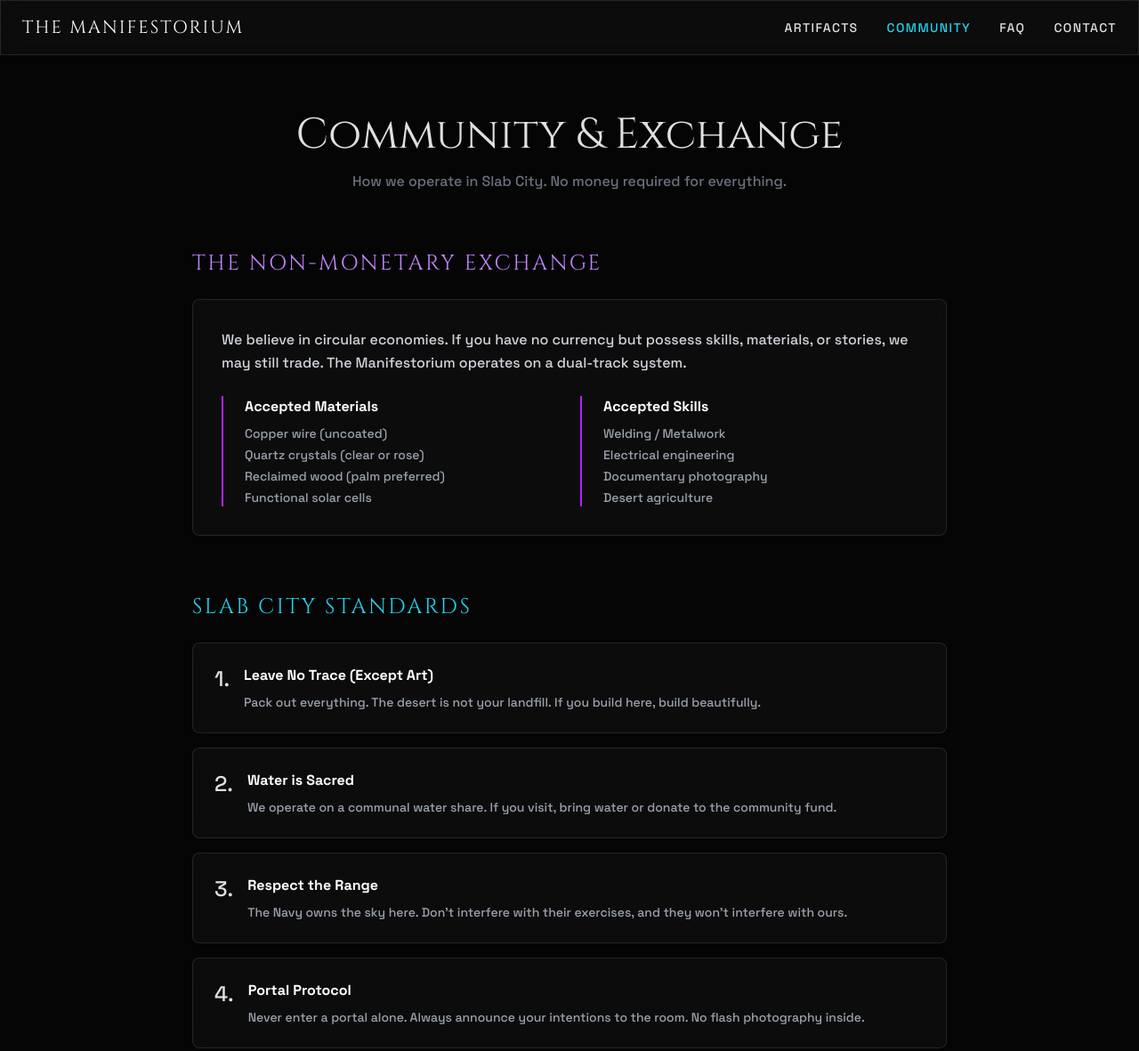
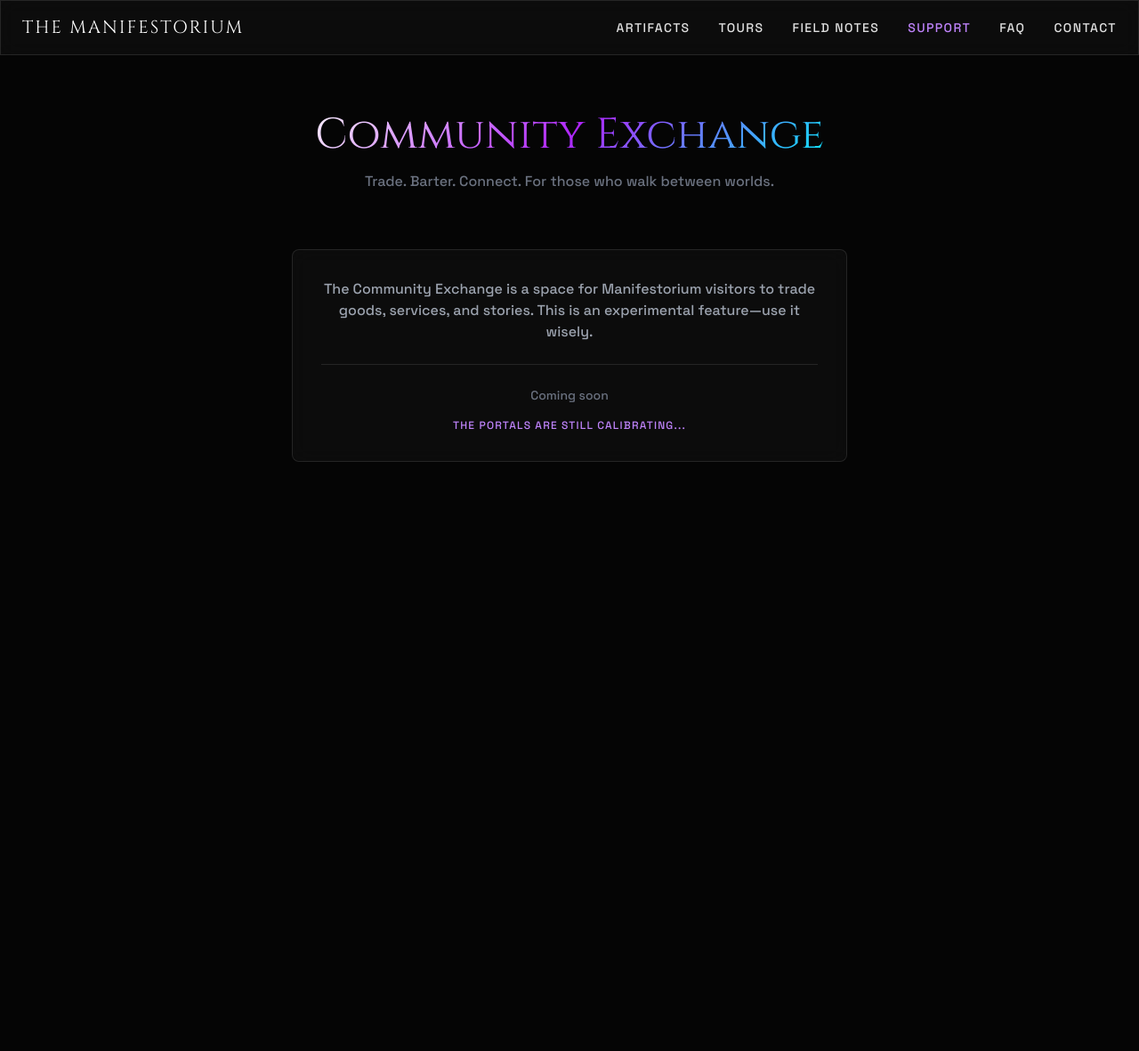
Before and after one commit to thisishowislab/kimi, a website: page community.html in a window 1280 px wide. Shown: the top 1181 px of the page at 89% size. After the commit the page ends 800 px from the top, so only its background shows below. Drawn offline with nearby package versions, Linux system fonts and the light colour scheme.

Commit message:
Update community page title and content layout

```diff
--- a/community.html
+++ b/community.html
@@ -3,105 +3,72 @@
 <head>
     <meta charset="UTF-8">
     <meta name="viewport" content="width=device-width, initial-scale=1.0">
-    <title>the manifestorium | community</title>
+    <title>the manifestorium | community exchange</title>
     <script src="https://cdn.tailwindcss.com"></script>
     <link href="https://fonts.googleapis.com/css2?family=Cinzel:wght@400;700&family=Space+Grotesk:wght@300;500;700&display=swap" rel="stylesheet">
     <style>
         body { background: #050505; color: #e0e0e0; font-family: 'Space Grotesk', sans-serif; }
         .serif { font-family: 'Cinzel', serif; }
         .glass { background: rgba(255,255,255,0.03); backdrop-filter: blur(10px); border: 1px solid rgba(255,255,255,0.1); }
-        .principle { border-left: 2px solid #b026ff; }
+        .gradient-text { background: linear-gradient(135deg, #fff 0%, #b026ff 50%, #00f3ff 100%); -webkit-background-clip: text; -webkit-text-fill-color: transparent; }
+        .nav-link { position: relative; }
+        .nav-link::after { content: ''; position: absolute; bottom: -4px; left: 0; width: 0; height: 1px; background: #00f3ff; transition: width 0.3s; }
+        .nav-link:hover::after { width: 100%; }
     </style>
 </head>
 <body class="min-h-screen pb-24">
     <nav class="fixed top-0 w-full z-50 glass border-b border-white/10">
         <div class="max-w-7xl mx-auto px-6 py-4 flex justify-between items-center">
             <a href="/home.html" class="serif text-xl tracking-widest text-white">THE MANIFESTORIUM</a>
-            <div class="hidden md:flex gap-8 text-sm tracking-widest uppercase">
-                <a href="/store.html" class="hover:text-cyan-400">Artifacts</a>
-                <a href="/community.html" class="text-cyan-400">Community</a>
-                <a href="/faq.html" class="hover:text-cyan-400">FAQ</a>
-                <a href="/contact.html" class="hover:text-cyan-400">Contact</a>
+
+            <div class="hidden md:flex gap-8 text-sm tracking-widest uppercase items-center">
+                <a href="/store.html" class="nav-link hover:text-cyan-400 transition">Artifacts</a>
+                <a href="/tours.html" class="nav-link hover:text-cyan-400 transition">Tours</a>
+                <a href="/field-notes.html" class="nav-link hover:text-cyan-400 transition">Field Notes</a>
+                <a href="/donations.html" class="nav-link text-purple-400 hover:text-purple-300 transition">Support</a>
+                <a href="/faq.html" class="nav-link hover:text-cyan-400 transition">FAQ</a>
+                <a href="/contact.html" class="nav-link hover:text-cyan-400 transition">Contact</a>
+            </div>
+
+            <button onclick="toggleMobileNav()" class="md:hidden text-white">
+                <svg class="w-6 h-6" fill="none" stroke="currentColor" viewBox="0 0 24 24"><path stroke-linecap="round" stroke-linejoin="round" stroke-width="2" d="M4 6h16M4 12h16M4 18h16"/></svg>
+            </button>
+        </div>
+
+        <div id="mobile-nav" class="hidden md:hidden border-t border-white/10 bg-black/95">
+            <div class="px-6 py-4 space-y-4 text-sm uppercase tracking-widest">
+                <a href="/store.html" class="block hover:text-cyan-400">Artifacts</a>
+                <a href="/tours.html" class="block hover:text-cyan-400">Tours</a>
+                <a href="/field-notes.html" class="block hover:text-cyan-400">Field Notes</a>
+                <a href="/donations.html" class="block text-purple-400">Support</a>
+                <a href="/faq.html" class="block hover:text-cyan-400">FAQ</a>
+                <a href="/contact.html" class="block hover:text-cyan-400">Contact</a>
             </div>
         </div>
     </nav>
 
-    <main class="pt-32 pb-24 px-6 max-w-4xl mx-auto">
-        <h1 class="serif text-5xl mb-4 text-center">Community & Exchange</h1>
-        <p class="text-center text-gray-500 mb-16">How we operate in Slab City. No money required for everything.</p>
+    <main class="pt-32 pb-24 px-6 max-w-2xl mx-auto">
+        <h1 class="serif text-5xl mb-4 text-center gradient-text">Community Exchange</h1>
+        <p class="text-center text-gray-500 mb-16">Trade. Barter. Connect. For those who walk between worlds.</p>
 
-        <div class="space-y-16">
-            <section>
-                <h2 class="serif text-2xl text-purple-400 mb-6 uppercase tracking-widest">The Non-Monetary Exchange</h2>
-                <div class="glass p-8 rounded-lg">
-                    <p class="text-gray-300 mb-6 leading-relaxed">
-                        We believe in circular economies. If you have no currency but possess skills, materials,
-                        or stories, we may still trade. The Manifestorium operates on a dual-track system.
-                    </p>
-                    <div class="grid md:grid-cols-2 gap-6">
-                        <div class="principle pl-6">
-                            <h3 class="text-white font-bold mb-2">Accepted Materials</h3>
-                            <ul class="text-gray-400 text-sm space-y-1">
-                                <li>Copper wire (uncoated)</li>
-                                <li>Quartz crystals (clear or rose)</li>
-                                <li>Reclaimed wood (palm preferred)</li>
-                                <li>Functional solar cells</li>
-                            </ul>
-                        </div>
-                        <div class="principle pl-6">
-                            <h3 class="text-white font-bold mb-2">Accepted Skills</h3>
-                            <ul class="text-gray-400 text-sm space-y-1">
-                                <li>Welding / Metalwork</li>
-                                <li>Electrical engineering</li>
-                                <li>Documentary photography</li>
-                                <li>Desert agriculture</li>
-                            </ul>
-                        </div>
-                    </div>
-                </div>
-            </section>
-
-            <section>
-                <h2 class="serif text-2xl text-cyan-400 mb-6 uppercase tracking-widest">Slab City Standards</h2>
-                <div class="space-y-4">
-                    <div class="glass p-6 rounded-lg flex gap-4 items-start">
-                        <span class="text-2xl">1.</span>
-                        <div>
-                            <h3 class="text-white font-bold mb-2">Leave No Trace (Except Art)</h3>
-                            <p class="text-gray-400 text-sm">Pack out everything. The desert is not your landfill. If you build here, build beautifully.</p>
-                        </div>
-                    </div>
-                    <div class="glass p-6 rounded-lg flex gap-4 items-start">
-                        <span class="text-2xl">2.</span>
-                        <div>
-                            <h3 class="text-white font-bold mb-2">Water is Sacred</h3>
-                            <p class="text-gray-400 text-sm">We operate on a communal water share. If you visit, bring water or donate to the community fund.</p>
-                        </div>
-                    </div>
-                    <div class="glass p-6 rounded-lg flex gap-4 items-start">
-                        <span class="text-2xl">3.</span>
-                        <div>
-                            <h3 class="text-white font-bold mb-2">Respect the Range</h3>
-                            <p class="text-gray-400 text-sm">The Navy owns the sky here. Don't interfere with their exercises, and they won't interfere with ours.</p>
-                        </div>
-                    </div>
-                    <div class="glass p-6 rounded-lg flex gap-4 items-start">
-                        <span class="text-2xl">4.</span>
-                        <div>
-                            <h3 class="text-white font-bold mb-2">Portal Protocol</h3>
-                            <p class="text-gray-400 text-sm">Never enter a portal alone. Always announce your intentions to the room. No flash photography inside.</p>
-                        </div>
-                    </div>
-                </div>
-            </section>
-
-            <section class="text-center py-12 border-t border-white/10">
-                <p class="text-gray-400 mb-6">Want to join the community?</p>
-                <a href="/contact.html" class="inline-block px-8 py-4 border border-white/30 text-white uppercase tracking-widest hover:bg-white hover:text-black transition">
-                    Propose an Exchange
-                </a>
-            </section>
+        <div class="glass p-8 rounded-lg text-center">
+            <p class="text-gray-400 mb-6">
+                The Community Exchange is a space for Manifestorium visitors to trade goods,
+                services, and stories. This is an experimental feature—use it wisely.
+            </p>
+            <div class="border-t border-white/10 pt-6">
+                <p class="text-sm text-gray-500 mb-4">Coming soon</p>
+                <p class="text-xs text-purple-400 uppercase tracking-widest">
+                    The portals are still calibrating...
+                </p>
+            </div>
         </div>
     </main>
+
+    <script>
+        function toggleMobileNav() {
+            document.getElementById('mobile-nav').classList.toggle('hidden');
+        }
+    </script>
 </body>
 </html>
```
